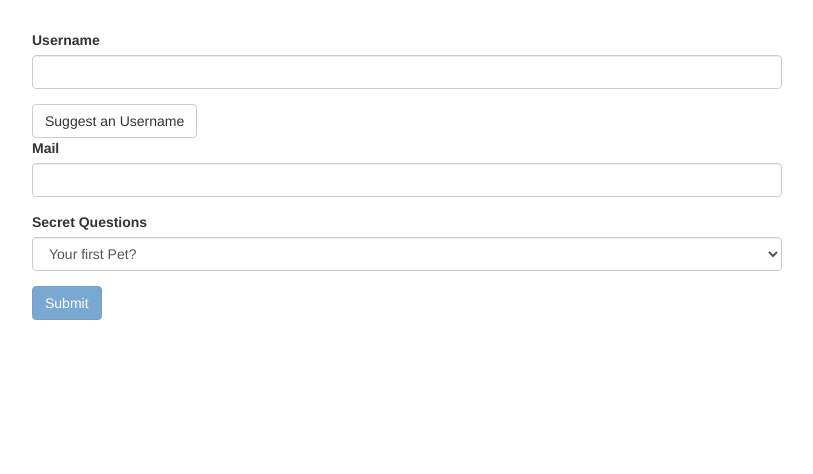
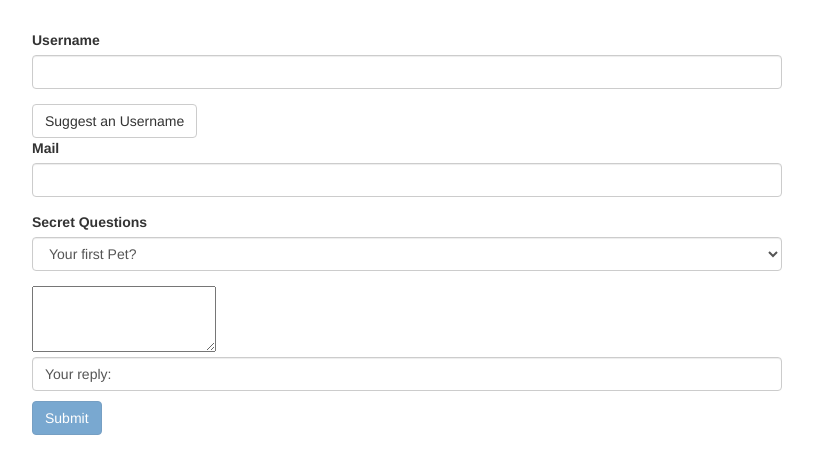
Before and after one commit to nfsolutions/forms-td-start, an Angular app: page / in a window 1280 px wide. Shown: the top 474 px of the page, without its empty margins (233-1046 px from the left). Built offline with nearby package versions, Linux system fonts and the light colour scheme.

Commit message:
lecture 184

```diff
--- a/src/app/app.component.html
+++ b/src/app/app.component.html
@@ -39,6 +39,14 @@
             <option value="teacher">Your first teacher?</option>
           </select>
         </div>
+        <div class="formgroup">
+          <textarea
+            name="questionAnswer"
+            rows="3"
+            [(ngModel)]="answer">
+          </textarea>
+        </div>
+        <p class="form-control">Your reply: {{answer}}</p>
         <button [disabled]="!f.valid" class="btn btn-primary" type="submit">Submit</button>
       </form>
     </div>
--- a/src/app/app.component.ts
+++ b/src/app/app.component.ts
@@ -9,6 +9,7 @@ import {NgForm} from '@angular/forms';
 export class AppComponent {
   @ViewChild('f') signupForm: NgForm;
   defaultQuestion = 'pet';
+  answer: '';
   suggestUserName() {
     const suggestedName = 'Superuser';
   }
```
